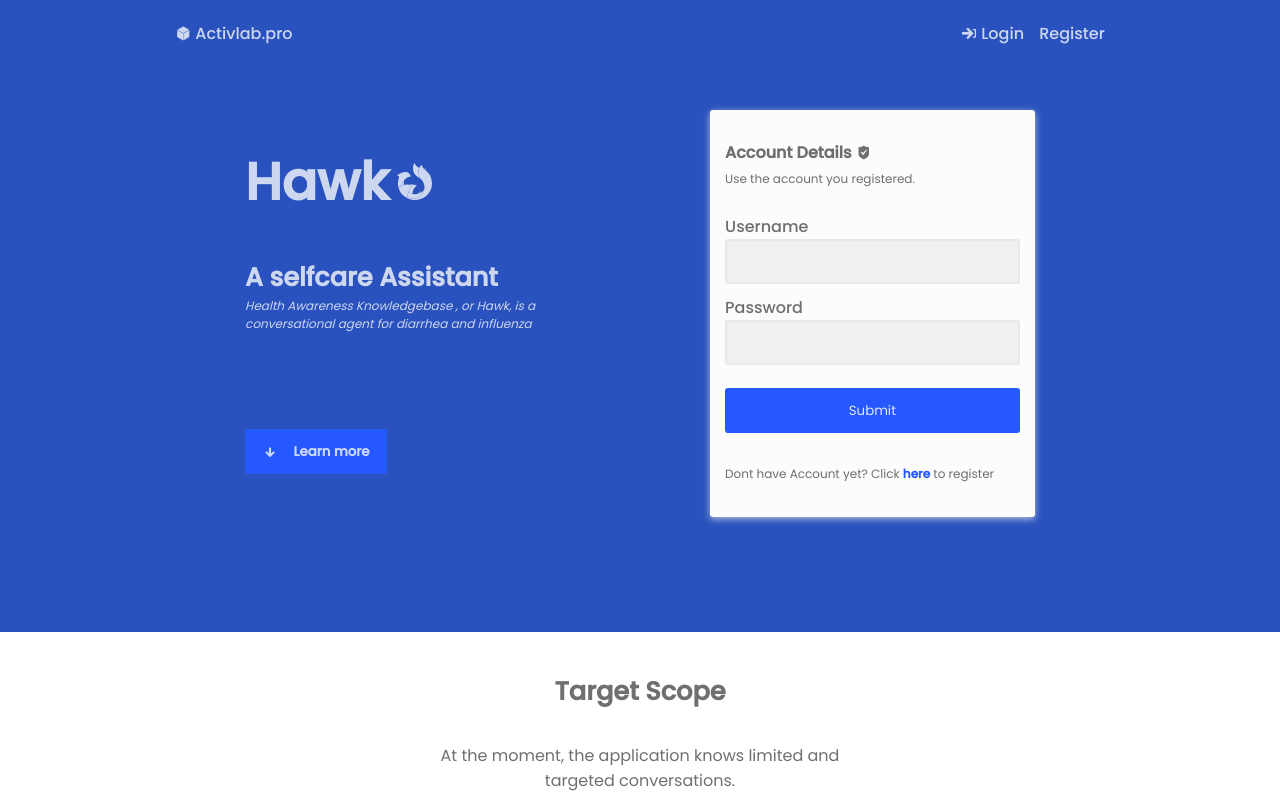
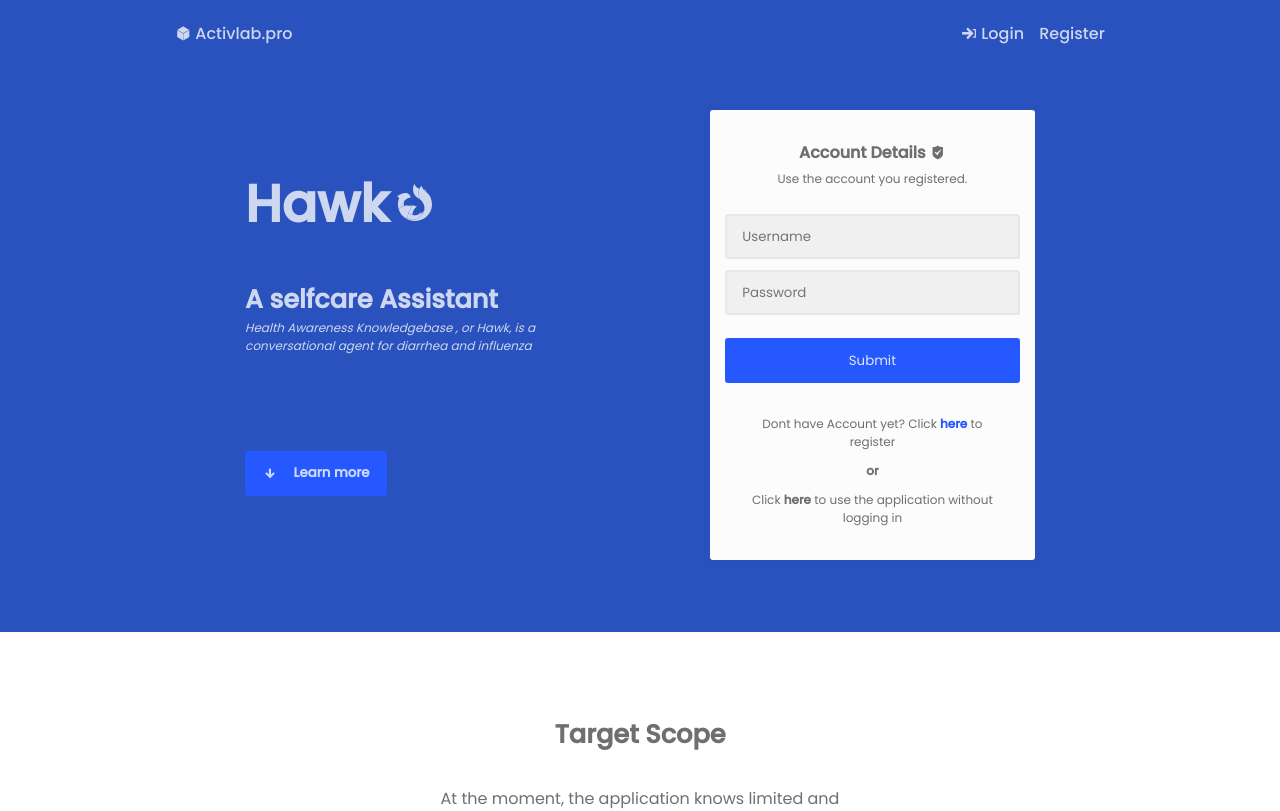
Before and after one commit to ph1234-dev/hawk.io, a Vue app: page /login in a window 1280 px wide. Shown: the top 811 px of the page. Built offline with nearby package versions, Linux system fonts and the light colour scheme.

Commit message:
updated components

```diff
--- /dev/null
+++ b/src/components/AppBodySection1.vue
@@ -0,0 +1,145 @@
+<script setup>
+import Chatbox from '@/components/Chatbox.vue'
+let scrollDown = ()=>{
+  let el = document.querySelector("#template-body-section-2")
+  if ( el ){
+    el.scrollIntoView({ behavior: "smooth" });
+  }
+}
+</script>
+
+<template>
+
+<section id="template-body-content-1" class="container container-split-2">
+        <div class="area-information">
+
+            <div class="title-container">
+                <strong class="catch-phrase text-biggest">Hawk</strong>
+                <!-- <i class="hawk-outline"></i> -->
+            </div>
+
+            <div class="subtitle-container text-big">
+                <strong>A selfcare Assistant</strong>
+            </div>
+
+            <p class="details text-small">
+                Health Awareness Knowledgebase , or Hawk, is a conversational agent for diarrhea and
+                influenza
+            </p>
+
+            <div class="call-to-action">
+                <button @click="scrollDown()" class="btn btn-primary" style="margin-top: 1rem"><i
+                        class="icofont-arrow-down"></i>Learn more</button>
+            </div>
+
+        </div>
+
+        <Chatbox></Chatbox>
+    </section>
+</template>
+
+<style lang="scss" scoped>
+
+
+$scoped-opacity: .77;
+$scoped-color-white:  rgba(255,255,255,$scoped-opacity) !important;
+$scoped-blue: #2a52be;
+$scoped-padding: 7rem;
+
+em,
+p {
+    max-width: 40ch;
+}
+
+
+.area-information {
+    display: none;
+
+
+    .title-container {
+        display: flex !important;
+        align-items: center;
+        gap: .5rem;
+    }
+
+    .subtitle-container{
+        font-size: 1.25rem;
+    }
+
+    .catch-phrase{
+        max-width: 35ch;
+    }
+
+    .details{
+        display: none;
+    }
+
+    .call-to-action {
+        margin-top: 1rem;
+        margin-bottom: 3rem;
+    }
+}
+
+.hawk-outline {
+    background: url("@/assets/svg/logo outline.svg") no-repeat;
+    // background-color: indianred;
+    // background-repeat: no-repeat;
+    // bak
+    // width: 100px;
+    // height: 100px;
+    width: calc(1.15rem + 1.5vw);
+    height: calc(1.15rem + 1.5vw);
+    display: block;
+    opacity: $scoped-opacity;
+}
+
+#template-body-content-1 {
+    z-index: 2;
+    position: relative;
+    display: flex;
+    flex-direction: column;
+    align-items: center;
+    background-color: transparent;
+}
+
+
+
+@media screen and (min-width: 768px) {
+    .area-information {
+        display: flex;
+        flex-direction: column;
+        align-items: center;
+
+        * {
+            color: $scoped-color-white;
+        }
+
+        min-width: 50%;
+
+
+    }
+
+    #template-body-content-1 {
+        flex-direction: row !important;
+        gap: unset;
+        align-content: flex-start;
+    }
+}
+
+@media screen and (min-width: 1024px) {
+    .area-information {
+        align-items: flex-start;
+
+        .details{
+            display: block;
+        }
+        .title-container{
+            margin-bottom: 3rem;
+        }
+
+        .call-to-action {
+            margin-top: 3rem;
+        }
+    }
+}
+</style>
--- a/src/components/AppBodySection2.vue
+++ b/src/components/AppBodySection2.vue
@@ -4,7 +4,7 @@
         <span class="details">At the moment, the application knows limited and targeted conversations.</span>
         <span id="content" class="container container-row container-centered">
             <div class="block">
-                <i class="icofont-first-aid text-biggest"></i>
+                <i class="icofont-pills text-biggest"></i>
                 <span class="text-bold">Diarrhea</span>
                 <p class="text-small">
                     The chatbot can provide you information that may be useful for taking care of
@@ -12,7 +12,7 @@
                 </p>
             </div>
             <div class="block">
-                <i class="icofont-first-aid text-biggest"></i>
+                <i class="icofont-medicine text-biggest"></i>
                 <span class="text-bold">Influenza</span>
                 <p class="text-small">
                     The chatbot can provide you information that may be useful for taking care of
@@ -44,5 +44,6 @@ $scoped-padding: 7rem;
   #content{
     margin-top: 2rem;
   }
+
 }
 </style>
--- a/src/components/AppBodySection3.vue
+++ b/src/components/AppBodySection3.vue
@@ -46,7 +46,6 @@ $scoped-padding: 7rem;
   z-index: 1;
   text-align: center;
   background-color: $scoped-blue;
-
   .title{
     margin-bottom: 2rem;
   }
--- a/src/components/LoginForm.vue
+++ b/src/components/LoginForm.vue
@@ -49,49 +49,87 @@ let submit = async () => {
 </script>
 
 <template>
+
+
     <form class="form" @submit.prevent="submit()">
 
         <div class="form-header">
-
             <strong class="">Account Details  <span class="icofont-safety"></span></strong>
             <p class="text-small ">Use the account you registered.</p>
         </div>
 
         <span class="" v-if="showDoesNotExistAccount"> Account Does Not Exist</span>
 
-        <label>Username</label>
-        <input v-model="form.username" type="text">
+        <!-- <label>Username</label> -->
+        <input v-model="form.username" type="text" placeholder="Username">
         <span v-if="formErrors.username" class="error ">{{ formErrors.username }}</span>
 
-        <label>Password</label>
-        <input v-model="form.password" type="password">
+        <!-- <label>Password</label> -->
+        <input v-model="form.password" type="password" placeholder="Password">
         <span v-if="formErrors.password" class="error">{{ formErrors.password }}</span>
         <input type="submit">
-        <span class="dont-have-account text-small">Dont have Account yet? Click
 
-            <router-link class="text-bold" :to="{name: 'register'}">here</router-link>
-        to register</span>
-
+        <div class="text-small login-options">
+            <p class="dont-have-account">
+                Dont have Account yet? Click
+                <router-link class="text-bold" :to="{name: 'register'}">here</router-link>
+                to register
+            </p>
+            <strong>or</strong>
+            <p>Click <a><strong>here</strong></a> to use the application without logging in</p>
+        </div>
     </form>
 
 </template>
 
-<style scoped>
+<style lang="scss" scoped>
+
+    $scoped-opacity: .77;
+    $scoped-color-white:  rgba(255,255,255,$scoped-opacity) !important;
+    $scoped-blue: #2a52be;
+    $scoped-padding: 7rem;
+    $scoped-shadow: 0px 2px 7px rgba($scoped-blue, 0.15);
+
+    p{
+        // width:35ch;
+    }
     .dont-have-account{
         margin-top: 2rem;
+        // text-align: center;
+        // align-self: center;
     }
     .title{
         margin-bottom: 40px;
     }
+
     form{
         border: none;
-        box-shadow: 0px 2px 7px rgba(228, 228, 228, 0.77);
+        box-shadow:  $scoped-shadow;
+        align-items: center;
+
+        .error{
+            align-self: flex-start;
+        }
     }
 
     .form-header{
-        /* line-height: 1; */
-        /* display: block; */
         line-height: 100%;
         margin-bottom: 1rem;
+        display: flex;
+        flex-direction: column;
+        align-items: center;
+    }
+
+    .login-options{
+        // background-color:#2a52be;
+        margin-top: 2rem;
+        display: flex;
+        flex-direction: column;
+        align-items: center;
+        text-align: center;
+
+        >*{
+            width: 35ch;
+        }
     }
 </style>
--- a/src/components/Nav.vue
+++ b/src/components/Nav.vue
@@ -26,8 +26,8 @@ let logout = ()=>{
             </template>
             <template v-else>
                 <span class="nav-link-push-left">
-                    <a ><span class="icon-headphones"></span> {{ user.name }}</a>
-                    <a @click.stop="logout()" >Logout</a>
+                    <a ><span class="icofont-safety"></span> {{ user.name }}</a>
+                    <a @click.stop="logout()" ><span class="icofont-sign-out"></span>Logout</a>
                 </span>
             </template>
 
```
Also changed, not shown: 1 other file (tests, documents, lock files or other folders).
